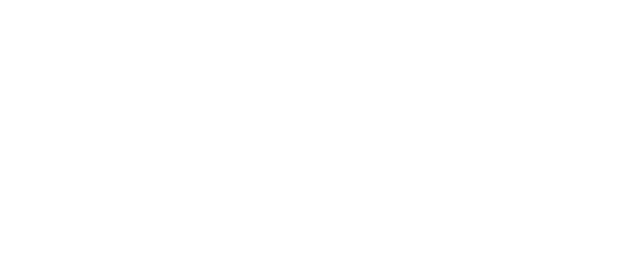
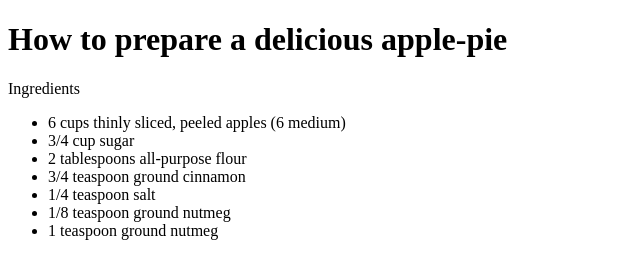
Before and after one commit to yayradesouza/Recipe-page, a plain HTML site: page index.html in a window 1280 px wide. Shown: the whole page, without its empty margins (0-640 px from the left). Drawn offline with Linux system fonts and the light colour scheme.

Commit message:
modified:   index.html 	modified:   mystyles.css

```diff
--- a/index.html
+++ b/index.html
@@ -5,10 +5,19 @@
     </head>
     <body>
         <header>
-
+            <h1>How to prepare a delicious apple-pie</h1>
         </header>
         <section id="ingredients_list">
-
+            <div>Ingredients</div>
+                <ul>
+                    <li>6 cups thinly sliced, peeled apples (6 medium)</li>
+                    <li>3/4 cup sugar</li>
+                    <li>2 tablespoons all-purpose flour</li>
+                    <li>3/4 teaspoon ground cinnamon</li>
+                    <li>1/4 teaspoon salt</li>
+                    <li>1/8 teaspoon ground nutmeg</li>
+                    <li>1 teaspoon ground nutmeg</li>
+                </ul>
         </section>
         <section id="cooking_instuctions">
 
```
